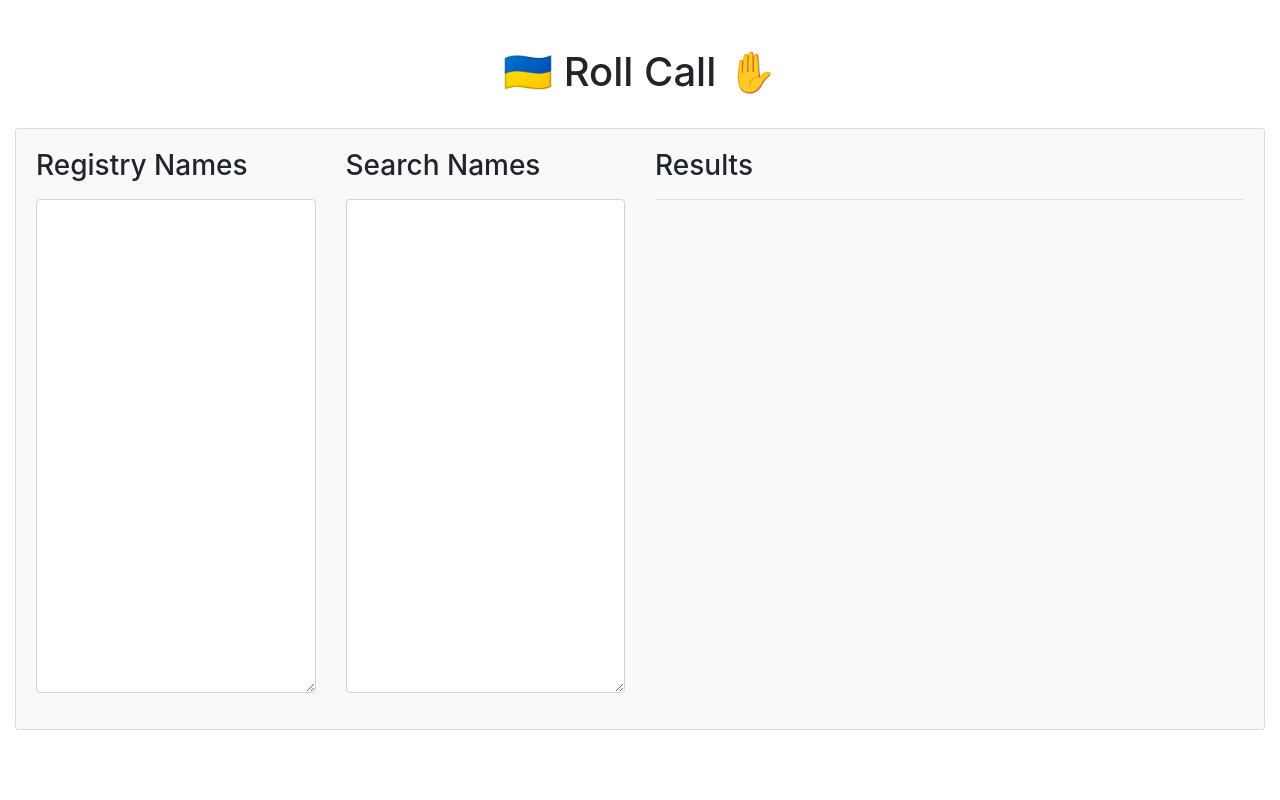
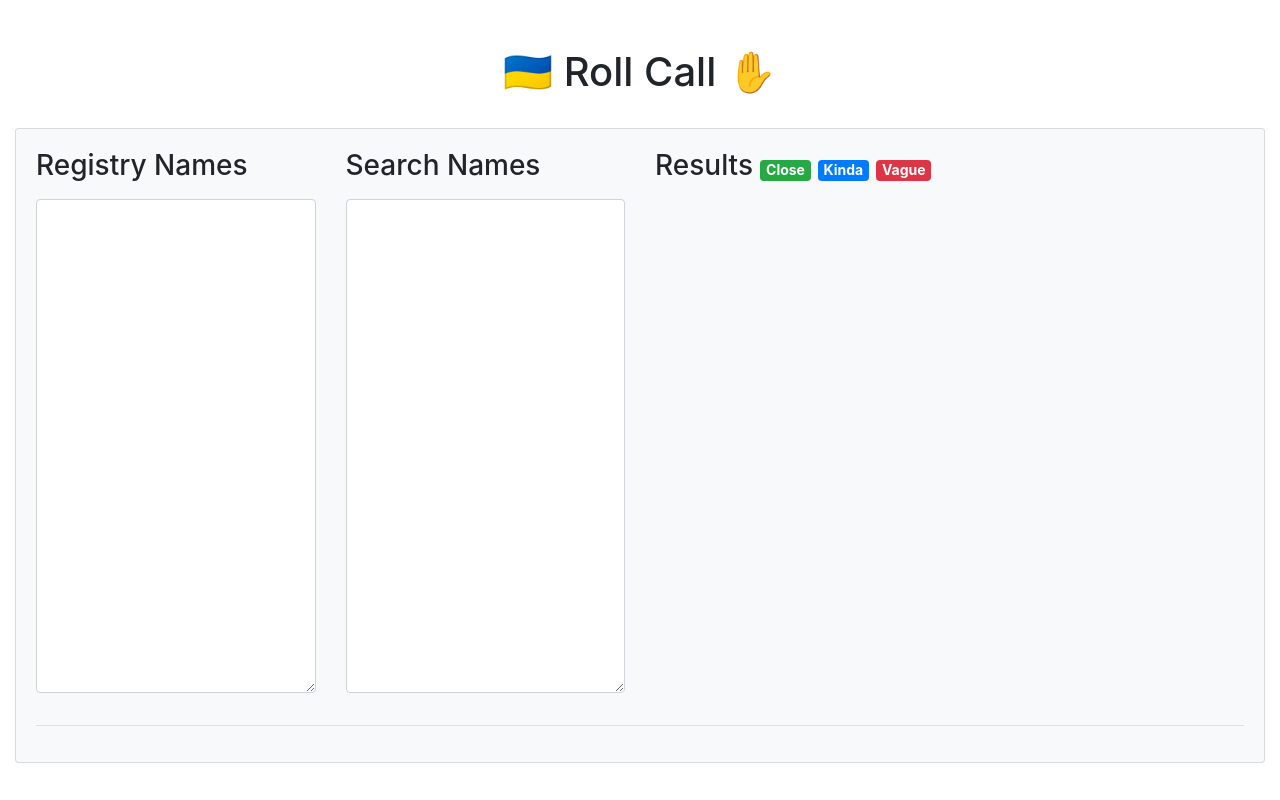
Before and after one commit to matthewlupo/rollcall, a plain HTML site: page index.html in a window 1280 px wide. Drawn offline with nearby package versions, Linux system fonts and the light colour scheme.

Commit message:
Added legend

```diff
--- a/index.html
+++ b/index.html
@@ -32,10 +32,14 @@
                     </div>
                 </div>
                 <div class="col-md-6">
-                    <h3>Results</h3>
+                    <divco>
+                    <h3 class='d-inline-block'>
+                        Results
+                    <span class="badge badge-success" style='font-size: 0.5em;'>Close</span> <span class="badge badge-primary" style='font-size: 0.5em;'>Kinda</span> <span class="badge badge-danger" style='font-size: 0.5em;'>Vague</span></h3>
+                    </div>
+                    </div>
                     <hr>
-                    <div id="results">
-                    </div>
+
                 </div>
             </div>
         </div>
```
